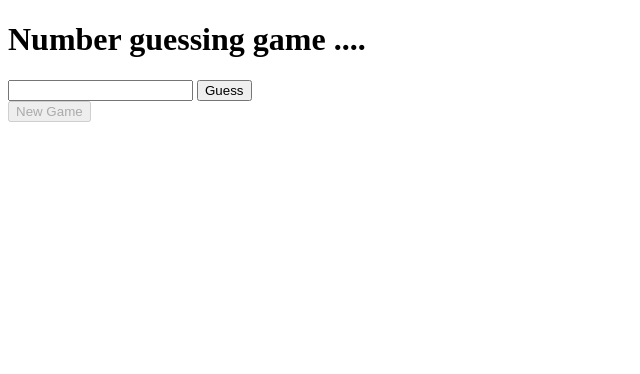
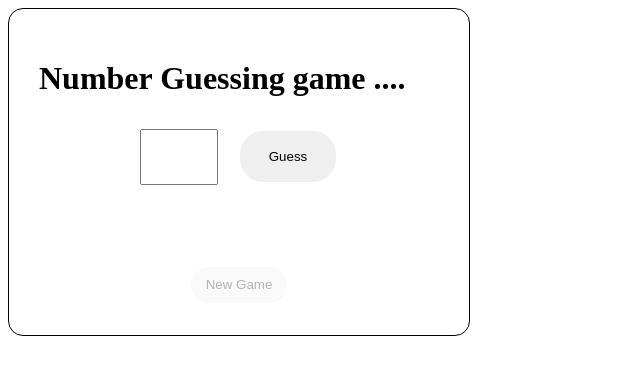
Before and after one commit to Maheesha0720/Number-Guessing-Game, a plain HTML site: page index.html in a window 1280 px wide. Shown: the whole page, without its empty margins (0-640 px from the left). Drawn offline with Linux system fonts and the light colour scheme.

Commit message:
second commit

```diff
--- a/app.js
+++ b/app.js
@@ -1,33 +1,41 @@
 let randomNum = Math.floor(Math.random() * 10 + 1);
-console.log(randomNum);
+
 let index = 0;
 let btnguess = document.getElementById("btnguess");
-let number = document.getElementById("number").value;
 let txtHint = document.getElementById("text-hint");
 let txtRound = document.getElementById("last-text");
-let btnNewGame= document.getElementById("btnNew");
-btnNewGame.disabled=true;
+let btnNewGame = document.getElementById("btnNew");
+btnNewGame.disabled = true;
 function guessNum() {
+  let number = document.getElementById("number").value;
+
   if (number > randomNum) {
     index++;
-    txtHint.innerHTML = " guess a lesser one ..  ";
+    round(index);
+    txtHint.innerHTML = " guess a lower one ..  ";
   } else if (number < randomNum) {
     index++;
-    txtHint.innerHTML = " Guess a larger one ..  ";
+    round(index);
+    txtHint.innerHTML = " Guess a higher one ..  ";
   } else {
     index++;
     txtHint.innerHTML = "Congratulations..! You won the Game...  ";
+    txtRound.innerHTML = " ";
+    btnNewGame.disabled = false;
+    btnguess.disabled = true;
   }
   console.log(index);
-  if (index == 3) {
-    txtRound.innerHTML = "You have No more Chances..!!";
-    btnguess.disabled = true;
-    btnNewGame.disabled=false;
-  } else if (index < 3) {
-    txtRound.innerHTML = "You have " + (3 - index) + " more Chances..!!";
-  }
 }
 
 function reload() {
   location.reload();
 }
+function round(index) {
+  if (index == 3) {
+    txtRound.innerHTML = "Game over..You have No more Chances..!!";
+    btnguess.disabled = true;
+    btnNewGame.disabled = false;
+  } else if (index < 3) {
+    txtRound.innerHTML = "You have " + (3 - index) + " more Chances..!!";
+  }
+}
--- a/index.html
+++ b/index.html
@@ -1,23 +1,27 @@
 <!DOCTYPE html>
 <html lang="en">
-<head>
-    <meta charset="UTF-8">
-    <meta name="viewport" content="width=device-width, initial-scale=1.0">
+  <head>
+    <meta charset="UTF-8" />
+    <meta name="viewport" content="width=device-width, initial-scale=1.0" />
     <title>Number Guesing Game</title>
-    <link rel="stylesheet" href="styles.css">
-</head>
-<body>
-    <h1>Number guessing game ....</h1>
+    <link rel="stylesheet" href="styles.css" />
+  </head>
+  <body>
+    <div class="container">
+      <h1>Number Guessing game ....</h1>
+<div class="bar">
+     <input type="number" id="number" class="number" />
+      <input type="button" id="btnguess" class="btn-guess" value="Guess" onclick="guessNum()" />
+</div>
 
-    <input type="text" id="number">
-    <input type="button" id="btnguess" value="Guess" onclick="guessNum()">
-    <label id="text-hint"></label>
-    <div>
+
+      <div class="hints">
+        <label id="text-hint"></label>
         <label for="" id="last-text"></label>
-
+      </div>
+      <input type="button" value="New Game" id="btnNew" onclick="reload()" />
     </div>
-    <input type="button" value="New Game" id="btnNew" onclick="reload()">
 
     <script src="app.js"></script>
-</body>
+  </body>
 </html>
--- a/styles.css
+++ b/styles.css
@@ -0,0 +1,48 @@
+.container{
+    border: solid 1px ;
+    width: 400px;;
+    padding: 30px;
+    border-radius: 15px;
+}
+.number{
+    width: 70px;
+    height: 50px;
+    text-align: center;
+    font-size: 25px;
+    margin: 10px;
+
+
+}
+.btn-guess{
+    width: 100px;
+    height: 55px;
+    margin: 10px;
+    border-radius: 25px;
+    border: solid 2px white;
+
+}
+.bar{
+    text-align: center;
+    display: flex;
+    flex-direction: row;
+    justify-content: center;
+
+}
+#btnNew{
+    margin: 10px;
+    display: block;
+    margin: auto;
+    width: 100px;
+    height: 40px;
+    border-radius: 25px;
+    border: solid 2px white;
+
+}
+.hints{
+  margin: auto;
+  display:flex;
+  flex-direction: column;
+  text-align: center;
+  height: 70px;
+  justify-content: center;
+}
```
